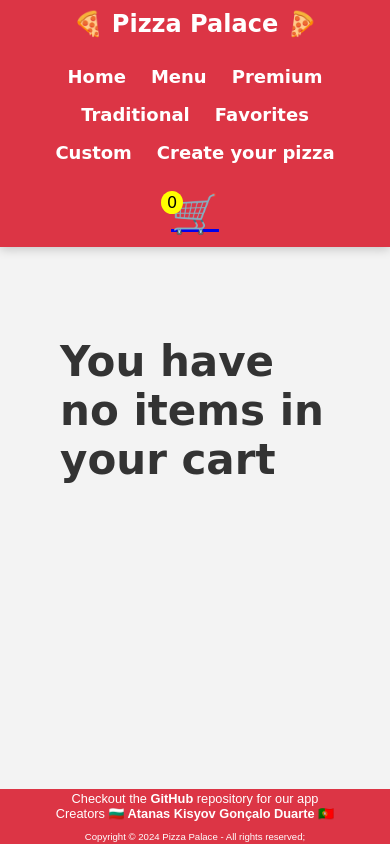
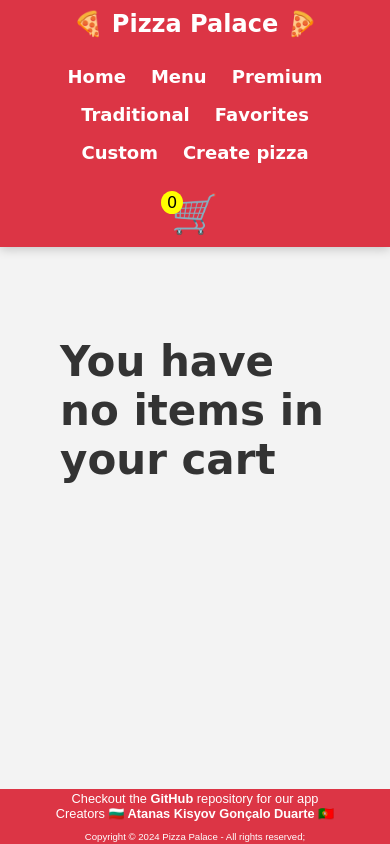
Before and after one commit to better-together-PB/pizzapp, a React (Vite) app: page /cart in a window 390 px wide. Built offline with nearby package versions, Linux system fonts and the light colour scheme.

Commit message:
Made header more responsive

```diff
--- a/index.html
+++ b/index.html
@@ -3,7 +3,8 @@
   <head>
     <meta charset="UTF-8" />
     <meta name="viewport" content="width=device-width, initial-scale=1.0" />
-    <title>🍕 Pizza Palace</title>
+    <link rel="icon" type="image/x-icon" href="/src/Assets/Images/asd.bmp" />
+    <title>Pizza Palace</title>
   </head>
   <body>
     <div id="root"></div>
--- a/src/components/CartIcon.module.css
+++ b/src/components/CartIcon.module.css
@@ -3,6 +3,7 @@
   font-size: 2.4rem;
   color: white;
   cursor: pointer;
+  text-decoration: none;
   flex-shrink: 0;
 }
 
--- a/src/components/Header.jsx
+++ b/src/components/Header.jsx
@@ -81,7 +81,7 @@ function Header({ onCangePizzaSizeInCart, cartItemsQuontity }) {
               : styles.navLink
           }
         >
-          Create your pizza
+          Create pizza
         </NavLink>
       </nav>
       <NavLink to="/cart">
--- a/src/components/Header.module.css
+++ b/src/components/Header.module.css
@@ -3,7 +3,7 @@
   justify-content: space-between;
   align-items: center;
   background-color: #dc3545;
-  padding: 10px 5vw;
+  padding: 10px 20px;
   box-shadow: 0 2px 10px rgba(0, 0, 0, 0.2);
   position: fixed;
   top: 0;
@@ -23,7 +23,7 @@
 
 .nav {
   display: flex;
-  gap: 60px;
+  gap: 20px;
   font-size: 18px;
   flex-wrap: nowrap;
   flex-shrink: 1;
@@ -61,9 +61,21 @@
   flex-shrink: 0;
 }
 
+a {
+  text-decoration: none;
+}
+
+@media (max-width: 1105px) {
+  .header {
+    flex-wrap: wrap;
+  }
+  .nav {
+    order: 2;
+    margin: 0 auto;
+  }
+}
 @media (max-width: 480px) {
   .header {
-    display: flex;
     position: relative;
     flex-direction: column;
     gap: 20px;
@@ -73,9 +85,10 @@
     flex-wrap: wrap;
     gap: 1px;
     justify-content: center;
+    order: 0;
   }
 
   .cartIcon {
-    align-self: flex-end;
+    margin-left: auto;
   }
 }
```
Also changed, not shown: src/Assets/Images/asd.png (added).
